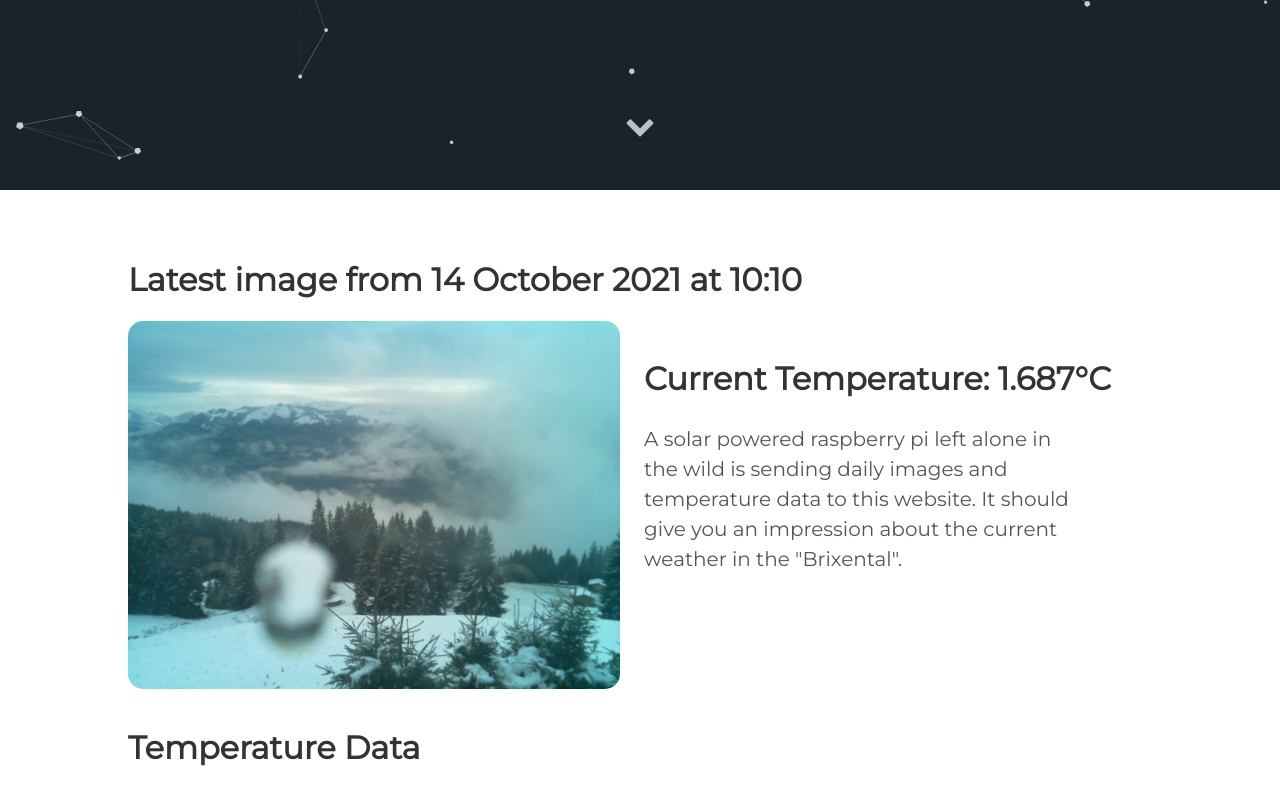
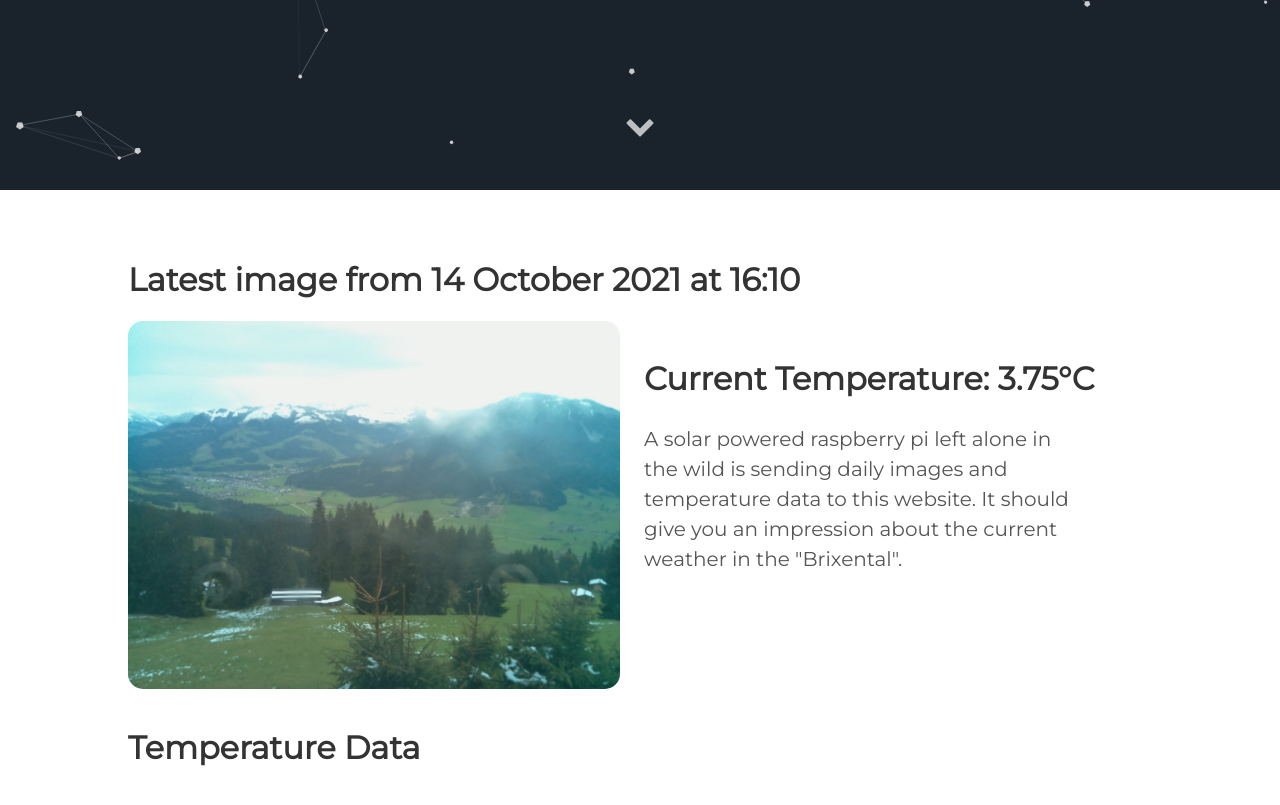
Before and after one commit to vektorious/vektorious.github.io, a Jekyll site: the page built from resources/huette.md, in a window 1280 px wide and 900 px high, scrolled down 710 px. Shown: the top 805 px of the window. Built offline with Jekyll 4.4.1, drawn with Linux system fonts in a browser that asks for light colours.

Commit message:
I'm a bot beep boop

```diff
--- a/resources/huette.md
+++ b/resources/huette.md
@@ -6,13 +6,13 @@ image: '/assets/img/'
 description: 'Live image from the Austrian alps'
 twitter_text: ' '
 ---
-## Latest image from 14 October 2021 at 10:10
+## Latest image from 14 October 2021 at 16:10
 <div class="huette">
   <div class="huette-image">
     <img src="{{ "/assets/img/huette.jpg" | prepend: site.baseurl }}">
   </div>
   <div class="huette-text">
-        <h2>Current Temperature: 1.687°C</h2>
+        <h2>Current Temperature: 3.75°C</h2>
         <p>A solar powered raspberry pi left alone in the wild is sending daily images and temperature data to this website. It should give you an impression about the current weather in the "Brixental".</p>
 
   </div>
```
Also changed, not shown: rpi-script/2021-10-14_160921.txt (renamed from rpi-script/2021-10-14_100921.txt, +5 -5 lines), rpi-script/huette.md (+2 -2 lines), assets/img/huette.jpg, assets/img/temp_plot.png, rpi-script/temp_plot.png, 1 other file.
